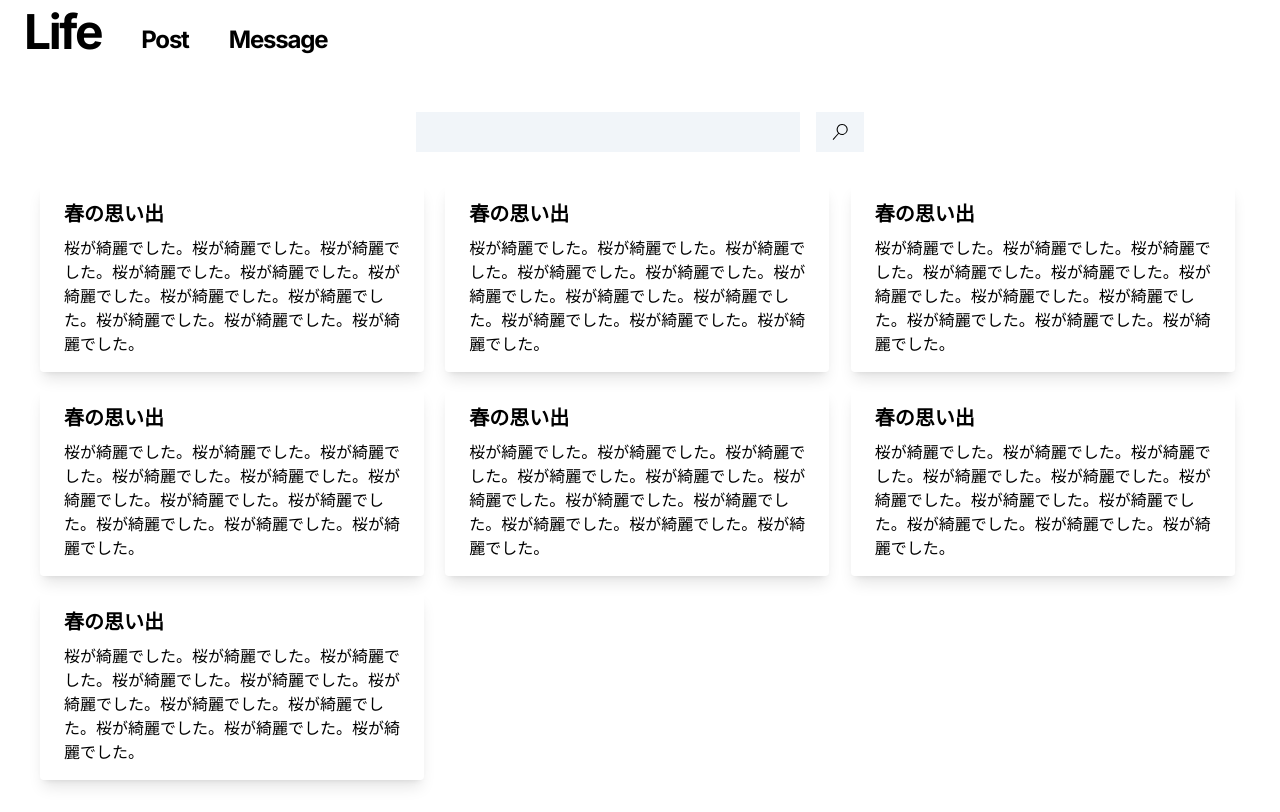
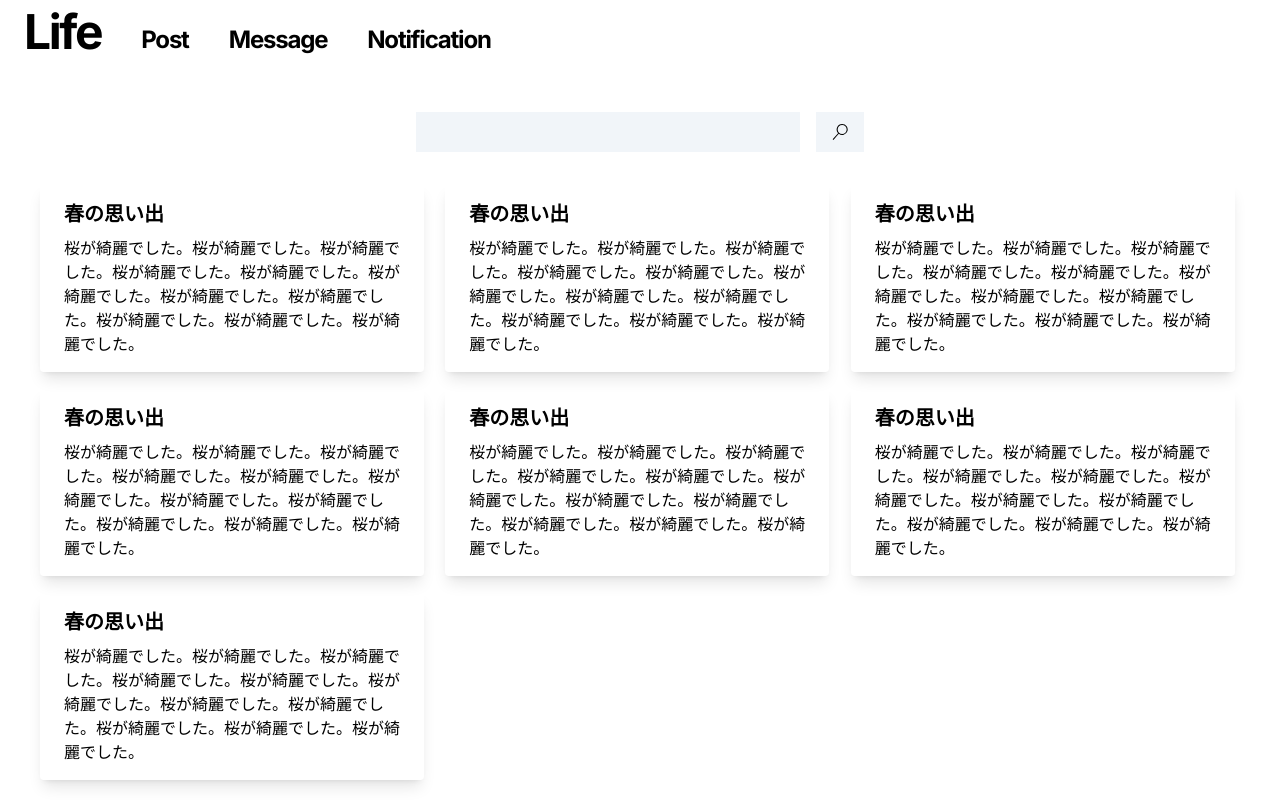
Before and after one commit to guxiken9/wakkason-demo-app, a Next.js app: page / in a window 1280 px wide. Built offline with nearby package versions, Linux system fonts and the light colour scheme.

Commit message:
ヘッダー追加

```diff
--- a/src/app/layout.tsx
+++ b/src/app/layout.tsx
@@ -55,6 +55,7 @@ export default function RootLayout({
             href="/message"
             className={`
               h-auto
+              pr-10
               my-6
               font-bold
               text-2xl
@@ -62,6 +63,18 @@ export default function RootLayout({
             `}
           >
             Message
+          </Link>
+          <Link
+            href="/message"
+            className={`
+              h-auto
+              my-6
+              font-bold
+              text-2xl
+              tracking-tighter
+            `}
+          >
+            Notification
           </Link>
         </header>
         <main className="pt-20 pb-8 min-h-screen">
```
